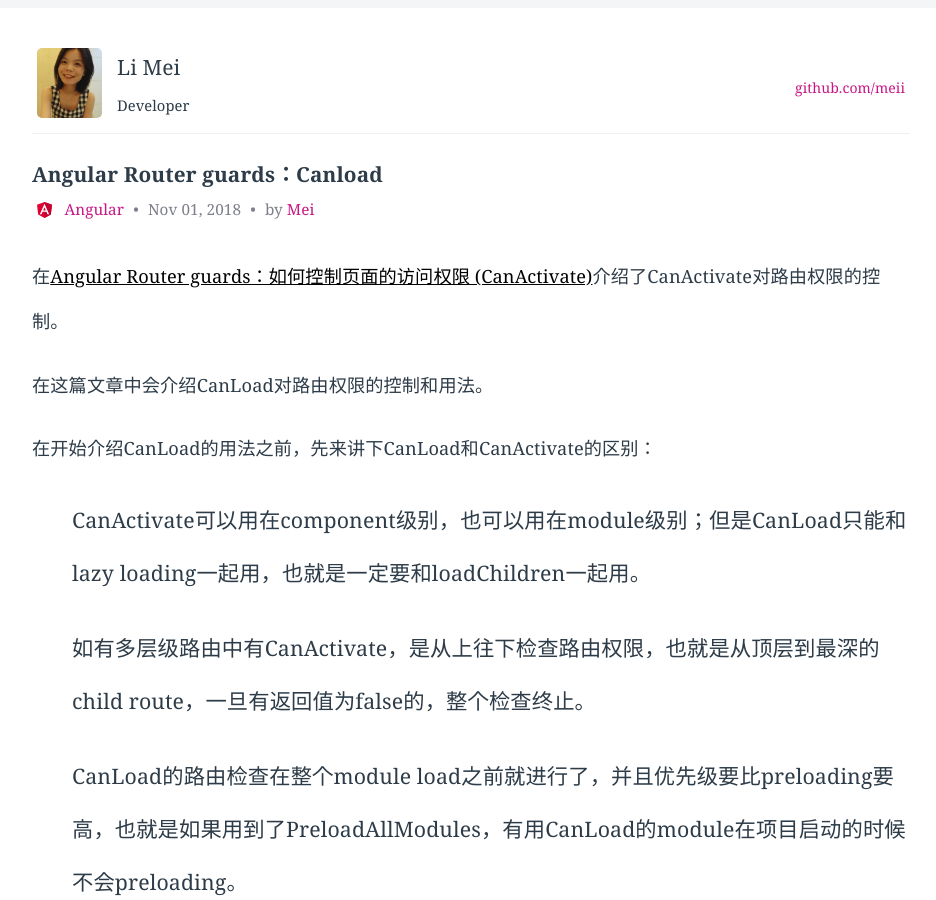
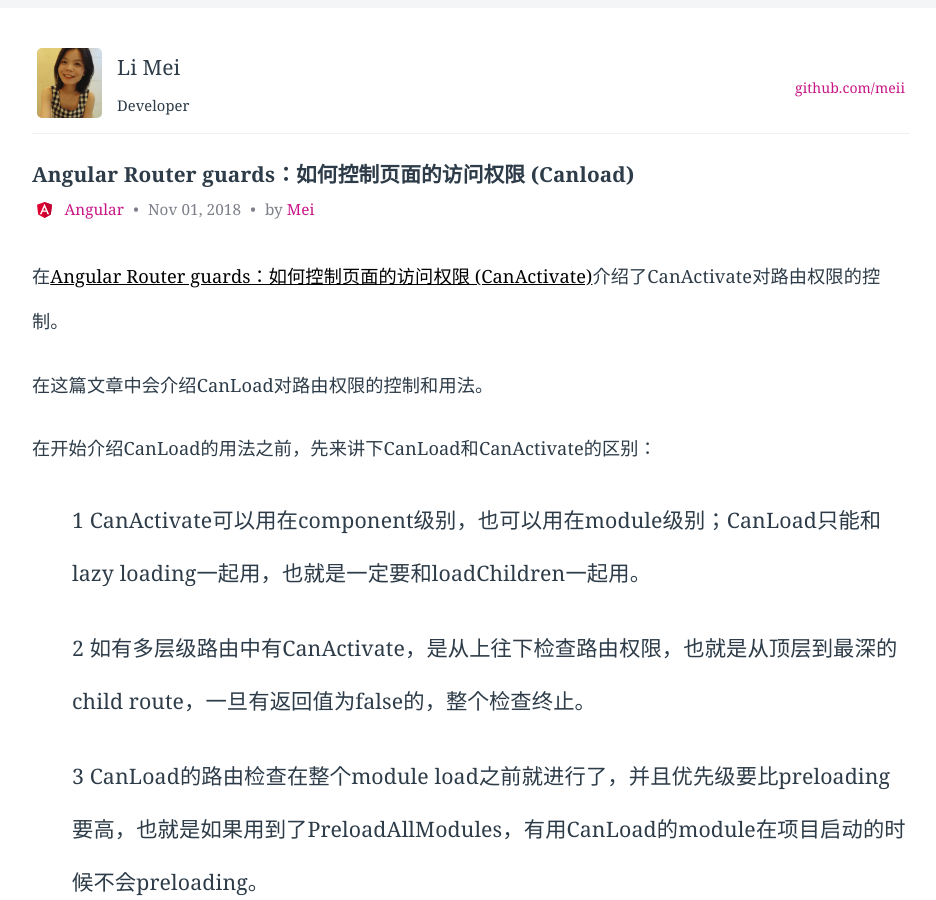
Before and after one commit to LiMeii/LiMeii.github.io, a Jekyll site: the page built from _posts/2018-11-01-angular-routing-guard-canload.md, in a window 1280 px wide and 900 px high. Shown: the whole window, without its empty margins (177-1113 px from the left). Built offline with Jekyll 4.4.1, drawn with Linux system fonts in a browser that asks for light colours; some of the changed text lies outside the part shown.

Commit message:
update angular canload post

```diff
--- a/_posts/2018-11-01-angular-routing-guard-canload.md
+++ b/_posts/2018-11-01-angular-routing-guard-canload.md
@@ -3,7 +3,7 @@ title: angular routing guards
 layout: post
 ---
 
-# Angular Router guards：Canload
+# Angular Router guards：如何控制页面的访问权限 (Canload)
 
 <div class="title-meta">
     <span><img class="title-category-img" src="../../../assets/images/categories/angular.svg" alt="Angular"></span>
@@ -22,11 +22,11 @@ layout: post
 
 在开始介绍CanLoad的用法之前，先来讲下CanLoad和CanActivate的区别：
 
-- CanActivate可以用在component级别，也可以用在module级别；但是CanLoad只能和lazy loading一起用，也就是一定要和loadChildren一起用。
+- 1 CanActivate可以用在component级别，也可以用在module级别；CanLoad只能和lazy loading一起用，也就是一定要和loadChildren一起用。
 
-- 如有多层级路由中有CanActivate，是从上往下检查路由权限，也就是从顶层到最深的child route，一旦有返回值为false的，整个检查终止。
+- 2 如有多层级路由中有CanActivate，是从上往下检查路由权限，也就是从顶层到最深的child route，一旦有返回值为false的，整个检查终止。
 
-- CanLoad的路由检查在整个module load之前就进行了，并且优先级要比preloading要高，也就是如果用到了PreloadAllModules，有用CanLoad的module在项目启动的时候不会preloading。
+- 3 CanLoad的路由检查在整个module load之前就进行了，并且优先级要比preloading要高，也就是如果用到了PreloadAllModules，有用CanLoad的module在项目启动的时候不会preloading。
 
 
 好了接下来就开始介绍Canload的用法。
```
Also changed, not shown: other parts of _posts/2018-11-01-angular-routing-guard-canload.md (+1 -1 lines), _posts/2018-10-27-angular-routing-guards.md (+1 -1 lines).
